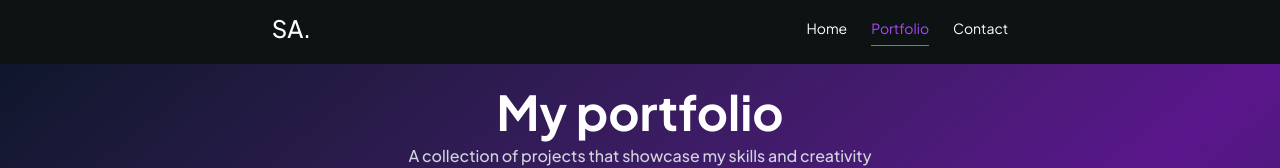
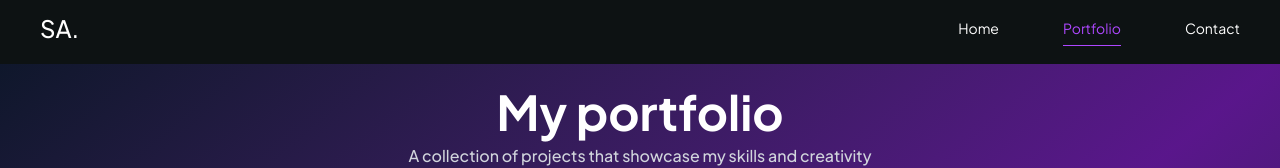
Before and after one commit to Salahudeen-femi1/my-portfolio, a React (Vite) app: page /portfolio in a window 1280 px wide. Shown: the top 168 px of the page. Built offline with nearby package versions, Linux system fonts and the light colour scheme.

Commit message:
update on myportfolio

```diff
--- a/src/Components/Experiences.tsx
+++ b/src/Components/Experiences.tsx
@@ -9,7 +9,7 @@ export default function Experiences() {
         <div className='absolute left-8 md:left-1/2 transform md:-translate-x-1/2 w-6 h-6 bg-gradient-to-r from-blue-500 to-purple-500 rounded-full border-4 border-white shadow-lg z-10 top-60 '></div>
 
         <div className='ml-16 md:ml-0 md:w-1/2 md:pr-8 mb-0'>
-          <div className='bg-gradient-to-br from-blue-50 to-purple-50 p-8 rounded-2xl shadow-lg border border-blue-100 hover:shadow-xl transition-all duration-300 group w-100 m-10 flex flex-col gap-3'>
+          <div className='bg-gradient-to-br from-blue-50 to-purple-50 p-8 rounded-2xl shadow-lg border border-blue-100 hover:shadow-xl transition-all duration-300 group w-100 m-10 flex-1 flex-col gap-3'>
             <div className='bg-linear-to-r rounded-2xl from-blue-500 to-purple-500 flex w-60 text-white px-4 py-2 font-medium '>
               March 14 - September 26
             </div>
--- a/src/Components/Project.tsx
+++ b/src/Components/Project.tsx
@@ -1,4 +1,3 @@
-import { Link } from "react-router-dom";
 import ProjectCard from "./ProjectCard";
 import { data } from "./ProjectData";
 
@@ -15,8 +14,6 @@ export default function Project() {
         ))
       }
 
-      <Link to="/portfolio">View All Projects</Link>
-
     </div>
   )
 }
--- a/src/Layout/Topnav.tsx
+++ b/src/Layout/Topnav.tsx
@@ -1,17 +1,17 @@
 import React from 'react';
-import { NavLink } from 'react-router-dom';
+import { Link, NavLink } from 'react-router-dom';
 import { navItmes } from '../lib/navItems';
 
 export default function Topnav() {
   return (
     <nav className="w-full sticky bg-primary h-16 top-0 z-50">
-      <div className="max-w-7xl mx-auto px-6 py-3 flex items-center justify-around">
-        <div>
+      <div className="max-w-7xl mx-auto px-10 py-3 flex items-center justify-between">
+        <Link to={"/"}>
           <p className='font-medium text-2xl text-white top-5'>SA.</p>
-        </div>
+        </Link>
 
         {/* Navigation Items */}
-        <ul className="flex items-center gap-6">
+        <ul className="flex items-center gap-16">
           {navItmes.map((item, index) => (
             <li key={index}>
               <NavLink
--- a/src/pages/About.tsx
+++ b/src/pages/About.tsx
@@ -1,5 +1,3 @@
-import React from 'react'
-
 export default function About() {
   return (
     <div>
--- a/src/pages/Contact.tsx
+++ b/src/pages/Contact.tsx
@@ -1,4 +1,3 @@
-import React from 'react'
 import { CiMail } from "react-icons/ci";
 import { IoIosCall } from "react-icons/io";
 import { IoLocationOutline } from "react-icons/io5";
--- a/src/pages/Home.tsx
+++ b/src/pages/Home.tsx
@@ -1,4 +1,3 @@
-import React from 'react'
 import assets from '../assets/assets'
 // import { LuGithub } from "react-icons/lu";
 // import { LuLinkedin } from "react-icons/lu";
@@ -8,10 +7,10 @@ import { CiMail } from "react-icons/ci";
 import Scrollbar from '../Components/Scrollbar';
 import { IoCodeOutline } from "react-icons/io5";
 import ExperienceEducationSection from '../Components/Experiences';
-import Project from '../Components/Project';
 import { Link } from 'react-router-dom';
 import HeroCarousel from '../Components/Hero';
 import OfferCard from '../Components/OfferCard';
+import Project from '../Components/Project';
 
 export default function Home() {
 
@@ -169,13 +168,16 @@ export default function Home() {
                     <ExperienceEducationSection />
                 </div>
 
-                <div>
+                <div className='w-full mb-10'>
 
                     <h1 className='text-[50px] font-bold text-center mb-5'>Featured Project</h1>
+
                     <Project />
+
+                    <Link to="/portfolio" className='text-white bg-gradient-to-r from-purple-600 to-blue-600 hover:from-purple-700 hover:to-blue-700 px-8 py-4 rounded-full font-semibold tracking-[.2rem] transition-all duration-300 hover:scale-105'>View All Projects</Link>
                 </div>
 
-                <div>
+                <div className='mb-10'>
                     <h1 className='text-[50px] font-bold text-center mb-5'>What i offer</h1>
                     <div className='grid grid-cols-1 md:grid-cols-2 lg:grid-cols-3 gap-5'>
                         {
--- a/src/pages/Portfolio.tsx
+++ b/src/pages/Portfolio.tsx
@@ -1,4 +1,3 @@
-import React from 'react'
 import Project from '../Components/Project'
 
 export default function Portfolio() {
```
